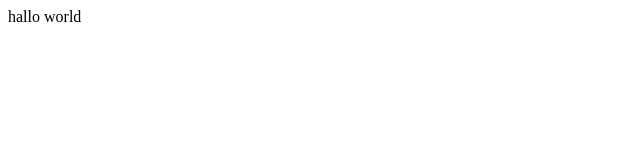
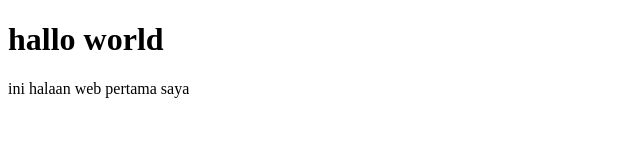
Before and after one commit to Legaseh/nyoba-lagi, a plain HTML site: page index.html in a window 1280 px wide. Shown: the whole page, without its empty margins (0-640 px from the left). Drawn offline with Linux system fonts and the light colour scheme.

Commit message:
commit yg ke2

```diff
--- a/index.html
+++ b/index.html
@@ -4,7 +4,8 @@
     <title>cnth web</title>
 </head>
 <body>
-    hallo world
+<h1>hallo world</h1>
+<p>ini halaan web pertama saya</p>
 </body>
 
 </html>
```
